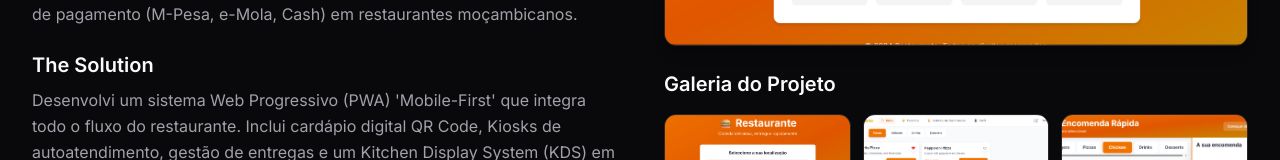
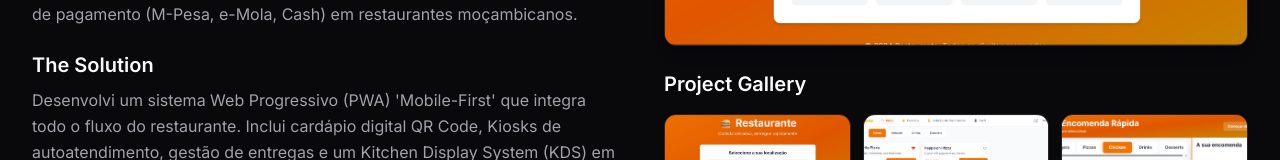
Before and after one commit to SrNeil/PortFolio, a Next.js app: page /en/projects/restaurant-automation in a window 1280 px wide. Shown: the part 515-675 px from the top of the page. Built offline with nearby package versions, Linux system fonts and the light colour scheme.

Commit message:
fix: cleanup es.json and remove invalid unstable_setRequestLocale import

```diff
--- a/components/ProjectGallery.tsx
+++ b/components/ProjectGallery.tsx
@@ -4,6 +4,7 @@ import { useState, useCallback, useEffect } from "react";
 import Image from "next/image";
 import { X, ChevronLeft, ChevronRight, ZoomIn } from "lucide-react";
 import { Button } from "@/components/ui/button";
+import { useTranslations } from "next-intl";
 
 interface ProjectGalleryProps {
     images: string[];
@@ -11,6 +12,7 @@ interface ProjectGalleryProps {
 }
 
 export function ProjectGallery({ images, title }: ProjectGalleryProps) {
+    const t = useTranslations('Components.ProjectGallery');
     const [lightboxOpen, setLightboxOpen] = useState(false);
     const [currentIndex, setCurrentIndex] = useState(0);
 
@@ -69,7 +71,7 @@ export function ProjectGallery({ images, title }: ProjectGalleryProps) {
 
     return (
         <div className="space-y-4">
-            <h3 className="text-xl font-semibold text-foreground">Galeria do Projeto</h3>
+            <h3 className="text-xl font-semibold text-foreground">{t('title')}</h3>
             <div className="grid grid-cols-2 sm:grid-cols-3 gap-3">
                 {images.map((img, i) => (
                     <div
@@ -144,7 +146,7 @@ export function ProjectGallery({ images, title }: ProjectGalleryProps) {
                         </div>
 
                         <div className="absolute bottom-4 left-0 right-0 text-center text-white/50 text-sm">
-                            Imagem {currentIndex + 1} de {images.length}
+                            {t('imageCount', { current: currentIndex + 1, total: images.length })}
                         </div>
                     </div>
                 </div>
--- a/messages/en.json
+++ b/messages/en.json
@@ -13,6 +13,10 @@
     "DigitalTransformation": {
       "title": "Digital Transformation",
       "description": "Innovation that drives the future of your business."
+    },
+    "ProjectGallery": {
+      "title": "Project Gallery",
+      "imageCount": "Image {current} of {total}"
     }
   },
   "Hero": {
--- a/messages/es.json
+++ b/messages/es.json
@@ -13,6 +13,10 @@
         "DigitalTransformation": {
             "title": "Transformación Digital",
             "description": "Innovación que impulsa el futuro de su negocio."
+        },
+        "ProjectGallery": {
+            "title": "Galería del Proyecto",
+            "imageCount": "Imagen {current} de {total}"
         }
     },
     "Hero": {
@@ -215,7 +219,7 @@
             },
             "apps": {
                 "title": "Apps Móviles",
-                "description": "Aplicaciones nativas e hibridas para Android e iOS, enfocadas en la mejor experiencia de usuario (UX/UI)."
+                "description": "Aplicaciones nativas e híbridas para Android e iOS, enfocadas en la mejor experiencia de usuario (UX/UI)."
             },
             "consulting": {
                 "title": "Consultoría Digital",
@@ -230,11 +234,11 @@
         },
         "siga": {
             "title": "SIGA – Sistema Integrado de Gestión Académica",
-            "summary": "Plataforma completa para universidades y escuelas, integrando gestión académica, financiera y portales para docentes y estudiantes."
+            "summary": "Plataforma completa para universidades y escolas, integrando gestión académica, financiera y portales para docentes y estudiantes."
         },
         "business-platform": {
             "title": "Plataforma de Negocios",
-            "summary": "Marketplace multitienda con gestión de productos e integraciones."
+            "summary": "Marketplace multi-tienda con gestión de productos e integraciones."
         },
         "gamenation": {
             "title": "GameNation",
--- a/messages/pt.json
+++ b/messages/pt.json
@@ -13,6 +13,10 @@
     "DigitalTransformation": {
       "title": "Transformação Digital",
       "description": "Inovação que impulsiona o futuro do seu negócio."
+    },
+    "ProjectGallery": {
+      "title": "Galeria do Projeto",
+      "imageCount": "Imagem {current} de {total}"
     }
   },
   "Hero": {
```
